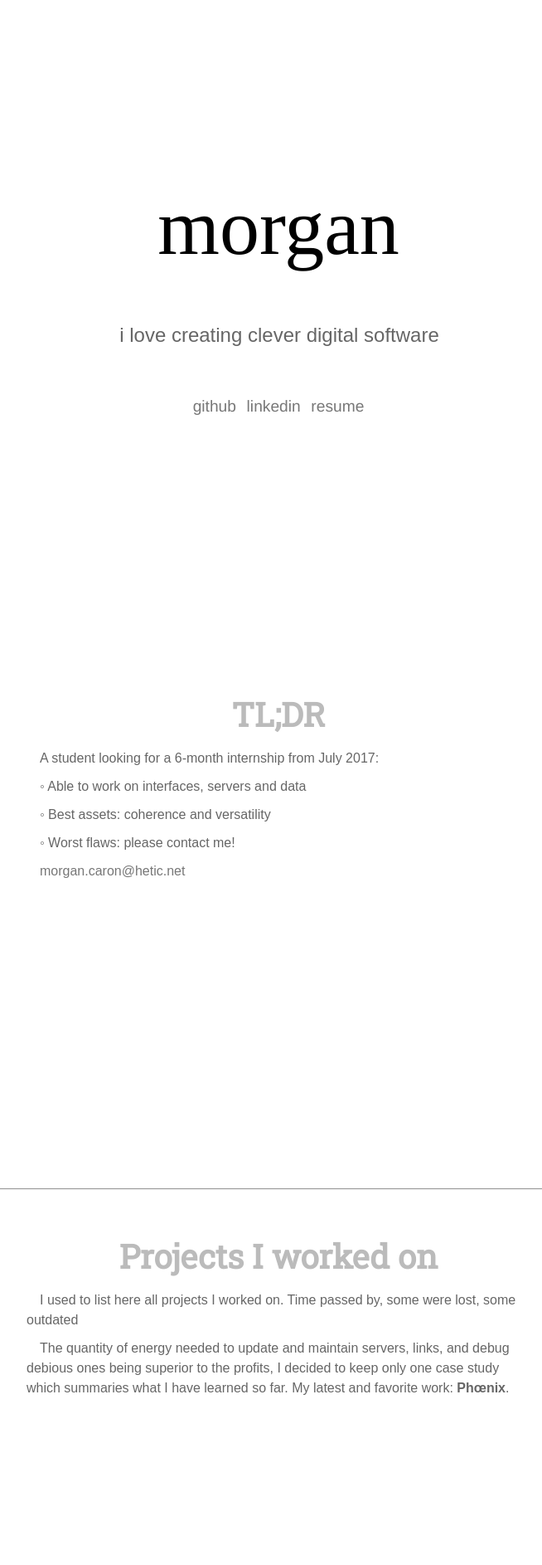
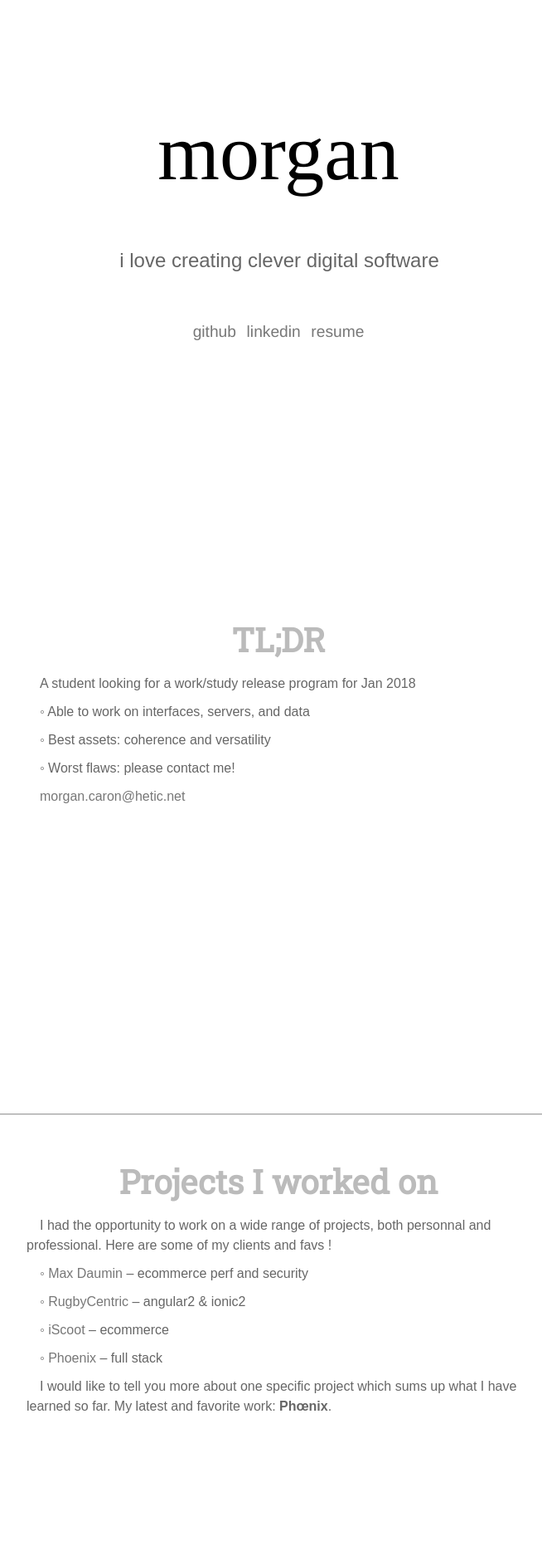
Before and after one commit to haterecoil/haterecoil.github.io, a Jekyll site: the page built from index.md, in a window 1280 px wide. Shown: the top 1886 px of the page at 83% size, without its empty margins (304-958 px from the left). Built offline with Jekyll 4.4.1, drawn with Linux system fonts in a browser that asks for light colours.

Commit message:
new refs

```diff
--- a/_layouts/home.html
+++ b/_layouts/home.html
@@ -26,8 +26,8 @@ layout: default
   <div class="block">
     <h2 class="block--title">TL;DR</h2>
     <p class="block--text"></p>
-    <p class="block--text">A student looking for a 6-month internship from July 2017:</p>
-    <p class="block--text">◦ Able to work on interfaces, servers and data</p>
+    <p class="block--text">A student looking for a work/study release program for Jan 2018</p>
+    <p class="block--text">◦ Able to work on interfaces, servers, and data</p>
     <p class="block--text">◦ Best assets: coherence and versatility</p>
     <p class="block--text">◦ Worst flaws: please contact me!</p>
     <p class="block--text"><a href="mailto:{{ site.email }}">{{ site.email }}</a></p>
@@ -39,8 +39,12 @@ layout: default
   <hr>
   <div class="block">
     <h2 class="block--title">Projects I worked on</h2>
-    <p class="block--text">I used to list here all projects I worked on. Time passed by, some were lost, some outdated </p>
-    <p class="block--text">The quantity of energy needed to update and maintain servers, links, and debug debious ones being superior to the profits, I decided to keep only one case study which summaries what I have learned so far. My latest and favorite work: <strong>Phœnix</strong>.</p>
+    <p class="block--text">I had the opportunity to work on a wide range of projects, both personnal and professional. Here are some of my clients and favs ! </p>
+    <p class="block--text">◦ <a href="https://maxdaumin.com">Max Daumin</a> – ecommerce perf and security</p>
+    <p class="block--text">◦ <a href="http://rugbycentric.com/">RugbyCentric</a> – angular2 & ionic2</p>
+    <p class="block--text">◦ <a href="http://iscoot.fr/">iScoot</a> – ecommerce</p>
+    <p class="block--text">◦ <a href="http://get-phoenix.com/">Phoenix</a> – full stack</p>
+    <p class="block--text">I would like to tell you more about one specific project which sums up what I have learned so far. My latest and favorite work: <strong>Phœnix</strong>.</p>
   </div>
 
   <div class="vertical_whitespace"></div>
--- a/_sass/custom/_style.scss
+++ b/_sass/custom/_style.scss
@@ -41,7 +41,7 @@ hr {
 .about_me {
   text-align: center;
   height: 80vh;
-  padding-top: 20vh;
+  padding-top: 10vh;
   min-height: 400px;
   margin-bottom: -11vh;
 }
```
